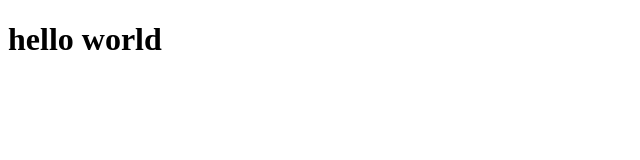
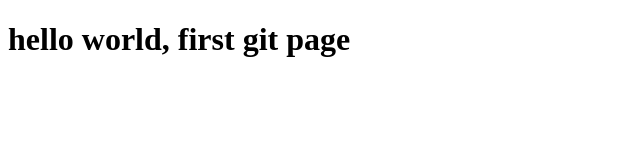
Before and after one commit to ronaksingh21/coursera-test, a plain HTML site: page site/index.html in a window 1280 px wide. Shown: the whole page, without its empty margins (0-640 px from the left). Drawn offline with Linux system fonts and the light colour scheme.

Commit message:
small addition to our page content

```diff
--- a/site/index.html
+++ b/site/index.html
@@ -5,6 +5,6 @@
 	<title>hello</title>
 </head>
 <body>
-<h1>hello world</h1>
+<h1>hello world, first git page</h1>
 </body>
 </html>
```
